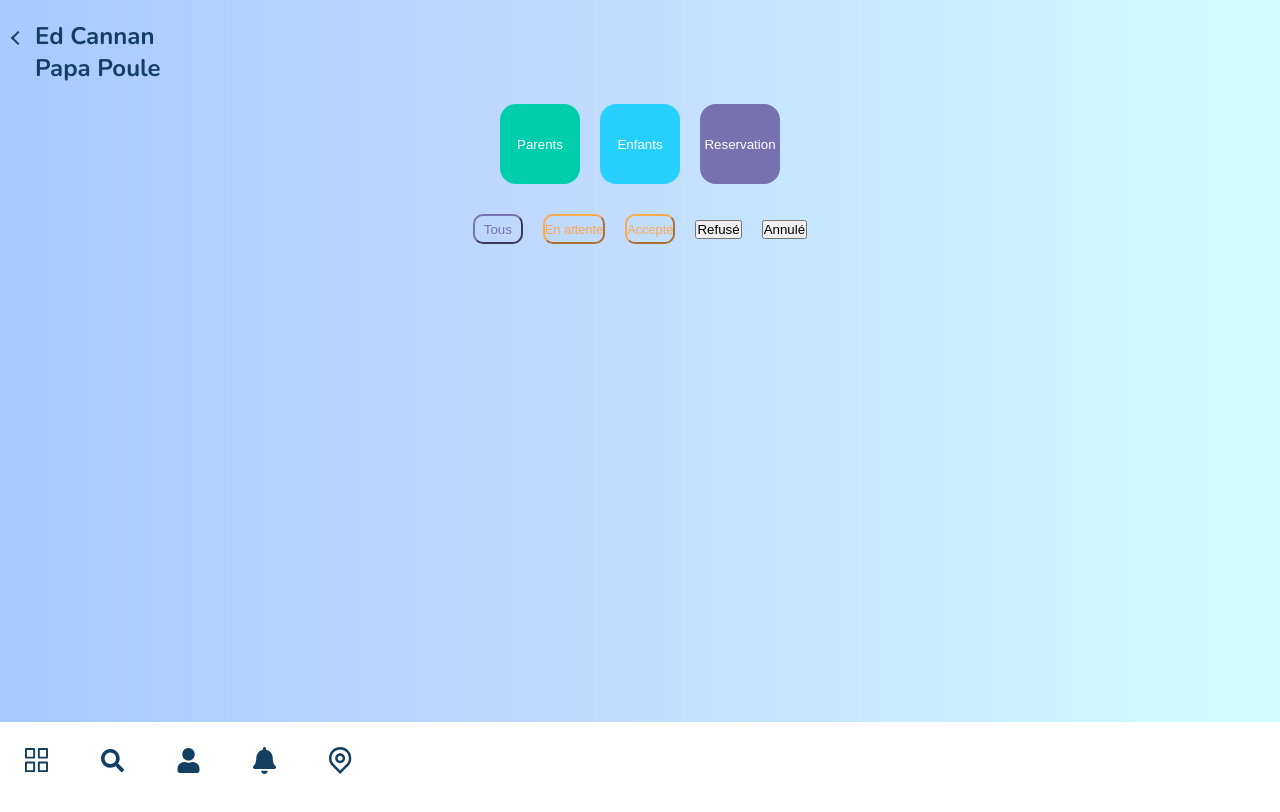
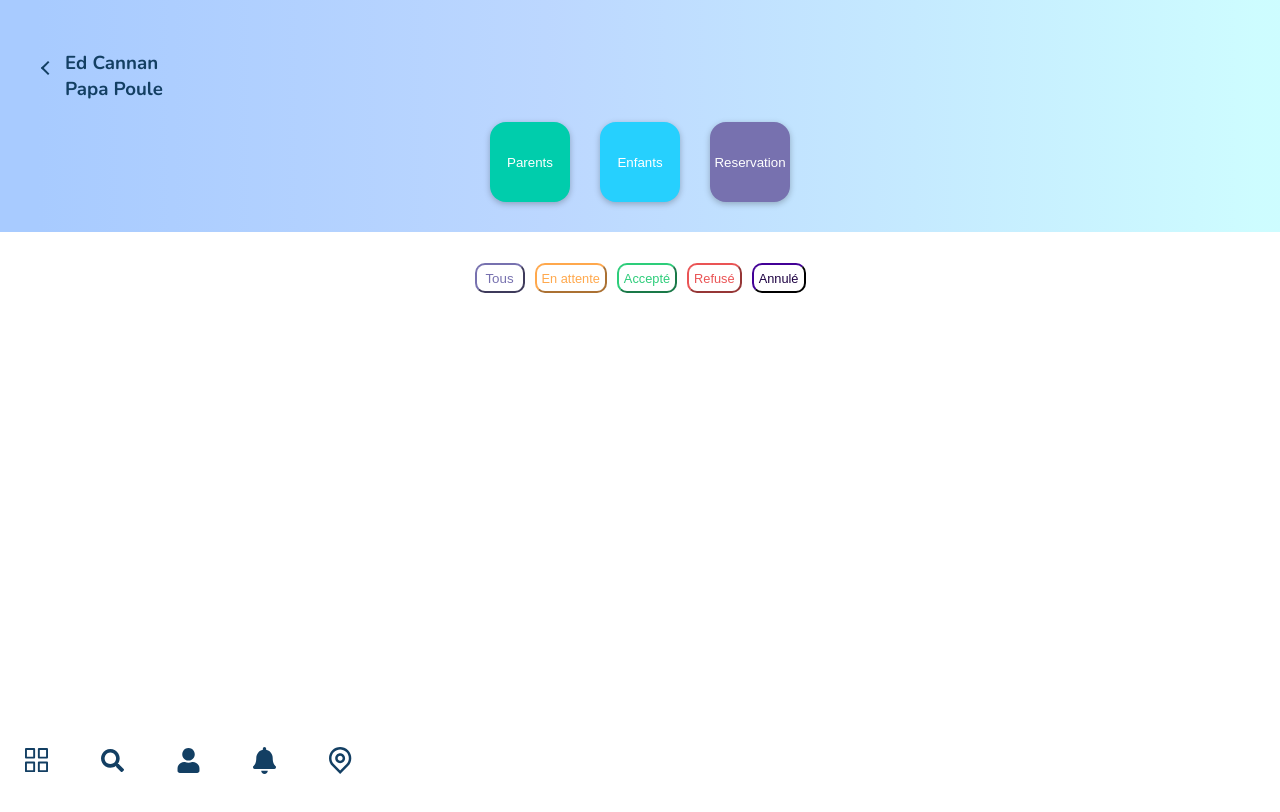
Before and after one commit to naiiipan44/Les-Petits-Nids, a React (Vite) app in the folder client/: page /parentsbookings in a window 1280 px wide. Shown: the top 812 px of the page. Built offline with nearby package versions, Linux system fonts and the light colour scheme.

Commit message:
page parentsprofils created and component parentsbookings

```diff
--- a/client/src/components/ParentsBookings.css
+++ b/client/src/components/ParentsBookings.css
@@ -2,7 +2,7 @@
   display: flex;
   justify-content: center;
   align-items: center;
-  gap: 20px;
+  gap: 10px;
   margin-top: 30px;
 }
 
@@ -13,6 +13,7 @@
   background: none;
   color: #7771af;
   border-radius: 10px;
+  padding: 5px;
 }
 .button-waiting {
   border-color: #ffa84c;
@@ -22,14 +23,37 @@
   background: none;
   color: #ffa84c;
   border-radius: 10px;
+  padding: 5px;
 }
 
 .button-accepted {
-  border-color: #ffa84c;
+  border-color: #2dcd7a;
   font-size: 0.8rem;
   height: 30px;
   width: auto;
   background: none;
-  color: #ffa84c;
+  color: #2dcd7a;
   border-radius: 10px;
+  padding: 5px;
 }
+
+.button-refused {
+  border-color: #ea5455;
+  font-size: 0.8rem;
+  height: 30px;
+  width: auto;
+  background: none;
+  color: #ea5455;
+  border-radius: 10px;
+  padding: 5px;
+}
+.button-cancelled {
+  border-color: #1d0042;
+  font-size: 0.8rem;
+  height: 30px;
+  width: auto;
+  background: none;
+  color: #1d0042;
+  border-radius: 10px;
+  padding: 5px;
+}
--- a/client/src/components/Parentsbookings.tsx
+++ b/client/src/components/Parentsbookings.tsx
@@ -2,26 +2,25 @@ import "./ParentsBookings.css";
 
 function ParentsBookings() {
   return (
+    <>
       <section className="button-reservation-status">
         <button className="button-all" type="button">
           Tous
         </button>
         <button className="button-waiting" type="button">
-        En attente{" "}
+          En attente
         </button>
         <button className="button-accepted" type="button">
-        {" "}
-        Accepté{" "}
+          Accepté
         </button>
         <button className="button-refused" type="button">
-        {" "}
-        Refusé{" "}
+          Refusé
         </button>
-      <button className="butto-cancelled" type="button">
-        {" "}
+        <button className="button-cancelled" type="button">
           Annulé
         </button>
       </section>
+    </>
   );
 }
 
--- a/client/src/pages/ParentsProfils.css
+++ b/client/src/pages/ParentsProfils.css
@@ -1,3 +1,14 @@
+.header-gradient {
+  background: var(--mainColor);
+  padding: 30px;
+}
+
+.main-page {
+  background: white;
+  min-height: 100vh;
+  padding: 1px;
+}
+
 .return-form-profil {
   color: var(--secondaryColor);
   display: flex;
@@ -10,7 +21,7 @@
   display: flex;
   justify-content: center;
   align-items: center;
-  gap: 20px;
+  gap: 30px;
 }
 
 .button-parents {
@@ -20,6 +31,12 @@
   height: 80px;
   width: 80px;
   border-radius: 20%;
+  box-shadow: 0 2px 6px var(--shadowColor);
+  cursor: pointer;
+}
+
+.button-parents:hover {
+  background: #008b76;
 }
 
 .button-children {
@@ -29,6 +46,11 @@
   height: 80px;
   width: 80px;
   border-radius: 20%;
+  box-shadow: 0 2px 6px var(--shadowColor);
+  cursor: pointer;
+}
+.button-children:hover {
+  background: #1684a2;
 }
 
 .button-reservation {
@@ -38,4 +60,9 @@
   height: 80px;
   width: 80px;
   border-radius: 20%;
+  box-shadow: 0 2px 6px var(--shadowColor);
+  cursor: pointer;
 }
+.button-reservation:hover {
+  background: #4d4970;
+}
--- a/client/src/pages/ParentsProfils.tsx
+++ b/client/src/pages/ParentsProfils.tsx
@@ -5,6 +5,7 @@ import ParentsBookings from "../components/Parentsbookings";
 function ParentsProfils() {
   return (
     <main>
+      <section className="header-gradient">
         <section className="return-form-profil">
           <Link to={""} className="back-button">
             <span className="arrow" />
@@ -24,7 +25,8 @@ function ParentsProfils() {
             Reservation
           </button>
         </section>
-      <section>
+      </section>
+      <section className="main-page">
         <ParentsBookings />
       </section>
     </main>
```
Lines whose indentation alone changed are shown as unchanged.
